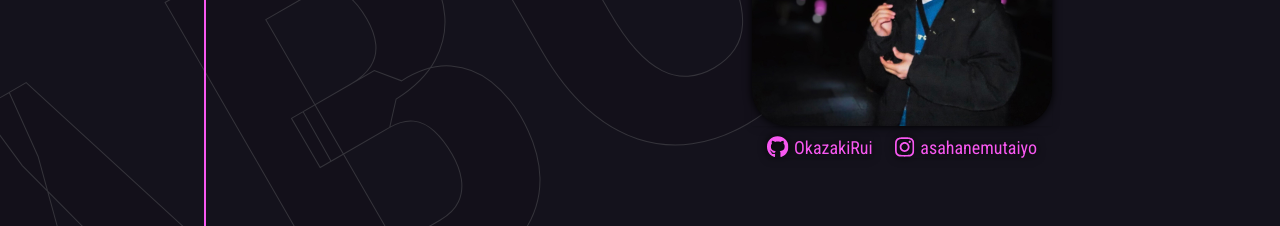
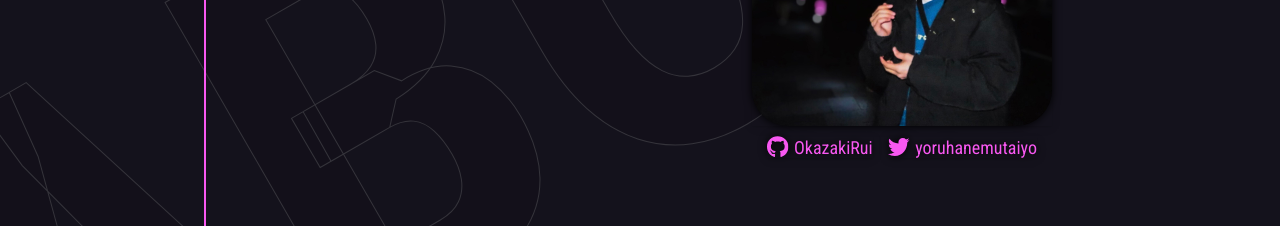
Before and after one commit to ruiokazaki-archive/portfolio-react, a React (Create React App) app: page / in a window 1280 px wide. Shown: the part 1140-1366 px from the top of the page. Built offline with nearby package versions, Linux system fonts and the light colour scheme.

Commit message:
update: instagram を twitter に変更した

```diff
--- a/src/components/organisms/About.style.tsx
+++ b/src/components/organisms/About.style.tsx
@@ -56,5 +56,7 @@ export const Link = tw(LinkStyle)`flex items-center text-pink1 shadow`;
 
 const LinkIconStyle = styled.figure`
   margin-right: 5px;
+  width: 22px;
+  height: 22px;
 `;
 export const LinkIcon = tw(LinkIconStyle)`flex items-center justify-center`;
--- a/src/components/organisms/About.tsx
+++ b/src/components/organisms/About.tsx
@@ -15,7 +15,7 @@ import {
 // images
 import myself from '../../assets/images/myself.jpg';
 import github from '../../assets/svg/github.svg';
-import instagram from '../../assets/svg/instagram.svg';
+import twitter from '../../assets/svg/twitter.svg';
 
 const About: VFC = () => (
   <SectionWrap sectionTitle="About">
@@ -64,15 +64,15 @@ const About: VFC = () => (
         <LinkWrap>
           <Link href="https://github.com/OkazakiRui" target="ruru">
             <LinkIcon>
-              <img src={github} alt="github" />
+              <img src={github} alt="岡崎流依のgithub" />
             </LinkIcon>
             OkazakiRui
           </Link>
-          <Link href="https://www.instagram.com/asahanemutaiyo/" target="ruru">
+          <Link href="https://twitter.com/yoruhanemutaiyo" target="ruru">
             <LinkIcon>
-              <img src={instagram} alt="instagram" />
+              <img src={twitter} alt="岡崎流依のinstagram" />
             </LinkIcon>
-            asahanemutaiyo
+            yoruhanemutaiyo
           </Link>
         </LinkWrap>
       </RightContents>
```
Also changed, not shown: src/assets/svg/twitter.svg (added).
